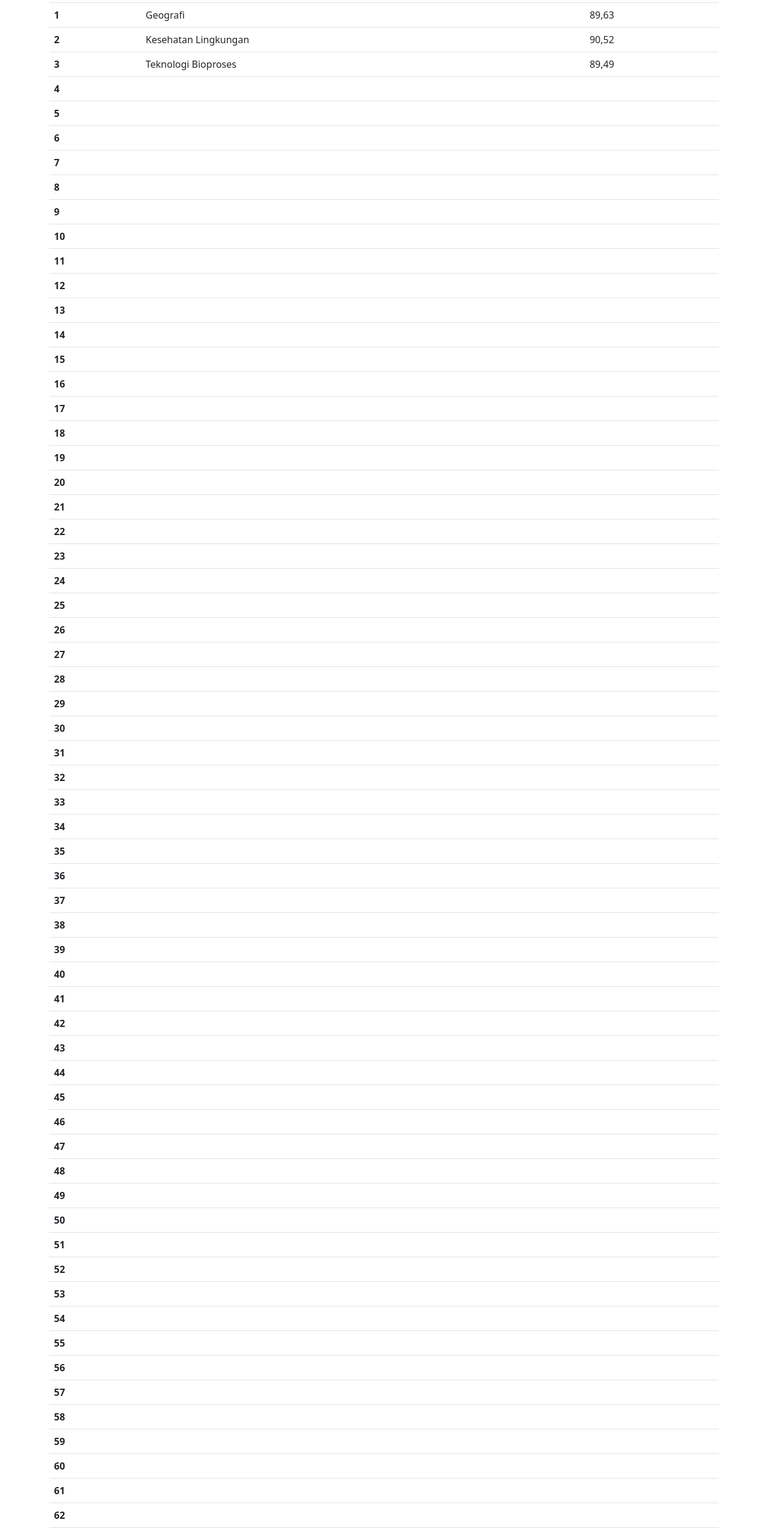
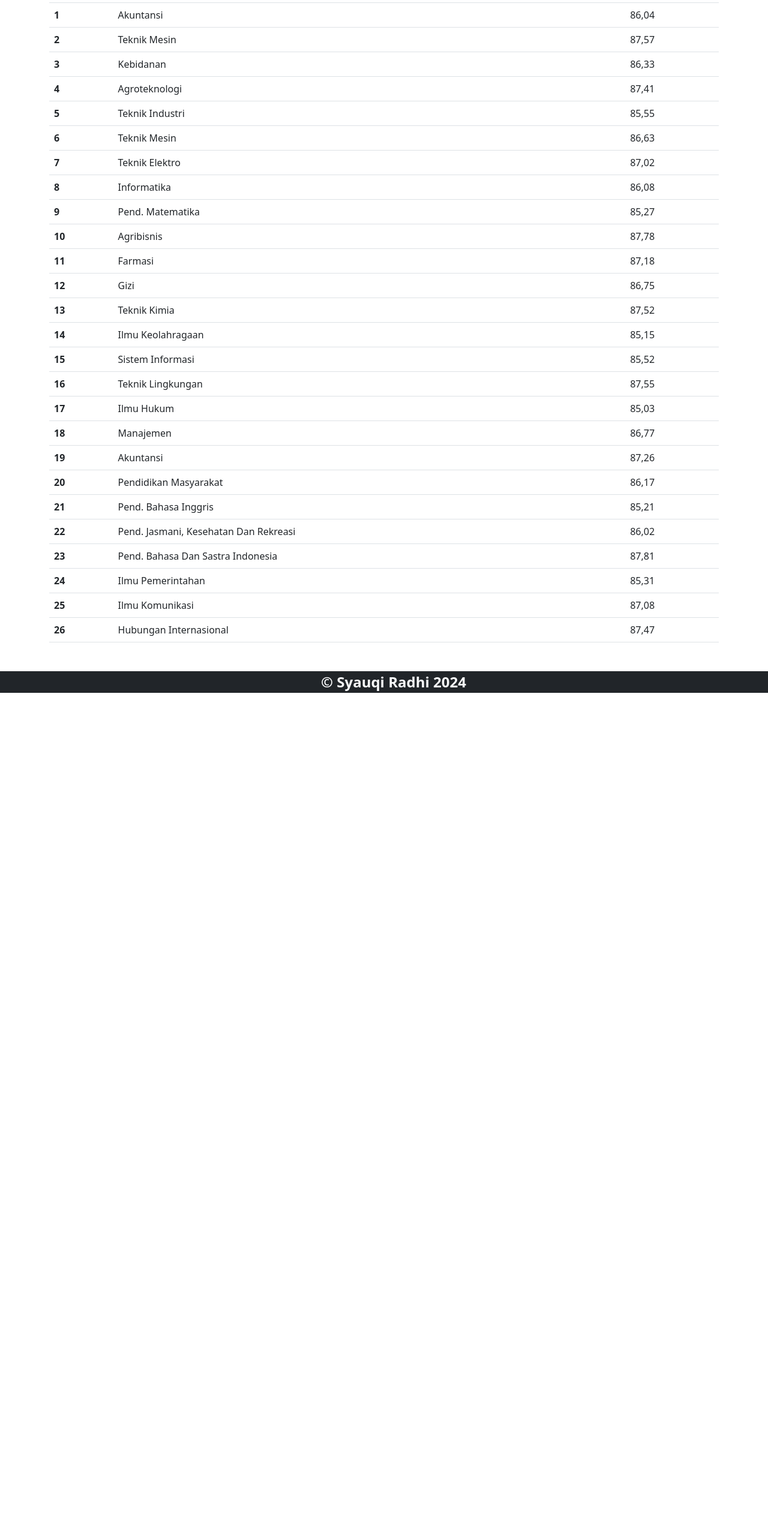
Before and after one commit to Radhi2006/Rata-Rata-Raport, a plain HTML site: page Unsika.html in a window 1280 px wide. Shown: the part 180-2739 px from the top of the page at 60% size. After the commit the page ends 1351 px from the top, so only its background shows below. Drawn offline with nearby package versions, Linux system fonts and the light colour scheme.

Commit message:
Update Unsika.html

```diff
--- a/Unsika.html
+++ b/Unsika.html
@@ -18,12 +18,15 @@
                 <div>
                     <img src="foto/yapidh.jpeg" height="40px" width="40px"/>
                 </div>
-                <a class="navbar-brand text-center m-lg-2">Universitas Tirtayasa</a>
+                <a class="navbar-brand text-center m-lg-2">Universitas Negeri Karawang</a>
                 <ul class="navbar-nav ms-auto">
                     <li class="nav-item">
-                        <a class="nav-link active" aria-current="page" href="/index.html">Home</a>
+                        <a class="nav-link active" aria-current="page" href="/Rata-Rata-Raport">Home</a>
                     </li>
                 </ul>
+                <form class="d-flex m-lg-2" role="search">
+                  <input type="text" id="filter" placeholder="Cari Prodi.." class="form-control form-control-lg shadow-none">
+                </form>
             </div>
         </nav>
     </div>
@@ -50,398 +53,133 @@
         <tbody>
           <tr>
             <th scope="row">1</th>
-            <td>Geografi</td>
-            <td>89,63</td>
+            <td>Akuntansi</td>
+            <td>86,04</td>
           </tr>
           <tr>
             <th scope="row">2</th>
-            <td>Kesehatan Lingkungan</td>
-            <td>90,52</td>
+            <td>Teknik Mesin</td>
+            <td>87,57</td>
           </tr>
           <tr>
             <th scope="row">3</th>
-            <td>Teknologi Bioproses</td>
-            <td>89,49</td>
+            <td>Kebidanan</td>
+            <td>86,33</td>
           </tr>
           <tr>
             <th scope="row">4</th>
-            <td></td>
-            <td></td>
+            <td>Agroteknologi</td>
+            <td>87,41</td>
           </tr>
           <tr>
             <th scope="row">5</th>
-            <td></td>
-            <td></td>
+            <td>Teknik Industri</td>
+            <td>85,55</td>
           </tr>
           <tr>
             <th scope="row">6</th>
-            <td></td>
-            <td></td>
+            <td>Teknik Mesin</td>
+            <td>86,63</td>
           </tr>
           <tr>
             <th scope="row">7</th>
-            <td></td>
-            <td></td>
+            <td>Teknik Elektro</td>
+            <td>87,02</td>
           </tr>
           <tr>
             <th scope="row">8</th>
-            <td></td>
-            <td></td>
+            <td>Informatika</td>
+            <td>86,08</td>
           </tr>
           <tr>
             <th scope="row">9</th>
-            <td></td>
-            <td></td>
+            <td>Pend. Matematika</td>
+            <td>85,27</td>
           </tr>
           <tr>
             <th scope="row">10</th>
-            <td></td>
-            <td></td>
+            <td>Agribisnis</td>
+            <td>87,78</td>
           </tr>
           <tr>
             <th scope="row">11</th>
-            <td></td>
-            <td></td>
+            <td>Farmasi</td>
+            <td>87,18</td>
           </tr>
           <tr>
             <th scope="row">12</th>
-            <td></td>
-            <td></td>
+            <td>Gizi</td>
+            <td>86,75</td>
           </tr>
           <tr>
             <th scope="row">13</th>
-            <td></td>
-            <td></td>
+            <td>Teknik Kimia</td>
+            <td>87,52</td>
           </tr>
           <tr>
             <th scope="row">14</th>
-            <td></td>
-            <td></td>
+            <td>Ilmu Keolahragaan</td>
+            <td>85,15</td>
           </tr>
           <tr>
             <th scope="row">15</th>
-            <td></td>
-            <td></td>
+            <td>Sistem Informasi</td>
+            <td>85,52</td>
           </tr>
           <tr>
             <th scope="row">16</th>
-            <td></td>
-            <td></td>
+            <td>Teknik Lingkungan</td>
+            <td>87,55</td>
           </tr>
           <tr>
             <th scope="row">17</th>
-            <td></td>
-            <td></td>
+            <td>Ilmu Hukum</td>
+            <td>85,03</td>
           </tr>
           <tr>
             <th scope="row">18</th>
-            <td></td>
-            <td></td>
+            <td>Manajemen</td>
+            <td>86,77</td>
           </tr>
           <tr>
             <th scope="row">19</th>
-            <td></td>
-            <td></td>
+            <td>Akuntansi</td>
+            <td>87,26</td>
           </tr>
           <tr>
             <th scope="row">20</th>
-            <td></td>
-            <td></td>
+            <td>Pendidikan Masyarakat</td>
+            <td>86,17</td>
           </tr>
           <tr>
             <th scope="row">21</th>
-            <td></td>
-            <td></td>
+            <td>Pend. Bahasa Inggris</td>
+            <td>85,21</td>
           </tr>
           <tr>
             <th scope="row">22</th>
-            <td></td>
-            <td></td>
+            <td>Pend. Jasmani, Kesehatan Dan Rekreasi</td>
+            <td>86,02</td>
           </tr>
           <tr>
             <th scope="row">23</th>
-            <td></td>
-            <td></td>
+            <td>Pend. Bahasa Dan Sastra Indonesia</td>
+            <td>87,81</td>
           </tr>
           <tr>
             <th scope="row">24</th>
-            <td></td>
-            <td></td>
+            <td>Ilmu Pemerintahan</td>
+            <td>85,31</td>
           </tr>
           <tr>
             <th scope="row">25</th>
-            <td></td>
-            <td></td>
+            <td>Ilmu Komunikasi</td>
+            <td>87,08</td>
           </tr>
           <tr>
             <th scope="row">26</th>
-            <td></td>
-            <td></td>
-          </tr>
-          <tr>
-            <th scope="row">27</th>
-            <td></td>
-            <td></td>
-          </tr>
-          <tr>
-            <th scope="row">28</th>
-            <td></td>
-            <td></td>
-          </tr>
-          <tr>
-            <th scope="row">29</th>
-            <td></td>
-            <td></td>
-          </tr>
-          <tr>
-            <th scope="row">30</th>
-            <td></td>
-            <td></td>
-          </tr>
-          <tr>
-            <th scope="row">31</th>
-            <td></td>
-            <td></td>
-          </tr>
-          <tr>
-            <th scope="row">32</th>
-            <td></td>
-            <td></td>
-          </tr>
-          <tr>
-            <th scope="row">33</th>
-            <td></td>
-            <td></td>
-          </tr>
-          <tr>
-            <th scope="row">34</th>
-            <td></td>
-            <td></td>
-          </tr>
-          <tr>
-            <th scope="row">35</th>
-            <td></td>
-            <td></td>
-          </tr>
-          <tr>
-            <th scope="row">36</th>
-            <td></td>
-            <td></td>
-          </tr>
-          <tr>
-            <th scope="row">37</th>
-            <td></td>
-            <td></td>
-          </tr>
-          <tr>
-            <th scope="row">38</th>
-            <td></td>
-            <td></td>
-          </tr>
-          <tr>
-            <th scope="row">39</th>
-            <td></td>
-            <td></td>
-          </tr>
-          <tr>
-            <th scope="row">40</th>
-            <td></td>
-            <td></td>
-          </tr>
-          <tr>
-            <th scope="row">41</th>
-            <td></td>
-            <td></td>
-          </tr>
-          <tr>
-            <th scope="row">42</th>
-            <td></td>
-            <td></td>
-          </tr>
-          <tr>
-            <th scope="row">43</th>
-            <td></td>
-            <td></td>
-          </tr>
-          <tr>
-            <th scope="row">44</th>
-            <td></td>
-            <td></td>
-          </tr>
-          <tr>
-            <th scope="row">45</th>
-            <td></td>
-            <td></td>
-          </tr>
-          <tr>
-            <th scope="row">46</th>
-            <td></td>
-            <td></td>
-          </tr>
-          <tr>
-            <th scope="row">47</th>
-            <td></td>
-            <td></td>
-          </tr>
-          <tr>
-            <th scope="row">48</th>
-            <td></td>
-            <td></td>
-          </tr>
-          <tr>
-            <th scope="row">49</th>
-            <td></td>
-            <td></td>
-          </tr>
-          <tr>
-            <th scope="row">50</th>
-            <td></td>
-            <td></td>
-          </tr>
-          <tr>
-            <th scope="row">51</th>
-            <td></td>
-            <td></td>
-          </tr>
-          <tr>
-            <th scope="row">52</th>
-            <td></td>
-            <td></td>
-          </tr>
-          <tr>
-            <th scope="row">53</th>
-            <td></td>
-            <td></td>
-          </tr>
-          <tr>
-            <th scope="row">54</th>
-            <td></td>
-            <td></td>
-          </tr>
-          <tr>
-            <th scope="row">55</th>
-            <td></td>
-            <td></td>
-          </tr>
-          <tr>
-            <th scope="row">56</th>
-            <td></td>
-            <td></td>
-          </tr>
-          <tr>
-            <th scope="row">57</th>
-            <td></td>
-            <td></td>
-          </tr>
-          <tr>
-            <th scope="row">58</th>
-            <td></td>
-            <td></td>
-          </tr>
-          <tr>
-            <th scope="row">59</th>
-            <td></td>
-            <td></td>
-          </tr>
-          <tr>
-            <th scope="row">60</th>
-            <td></td>
-            <td></td>
-          </tr>
-          <tr>
-            <th scope="row">61</th>
-            <td></td>
-            <td></td>
-          </tr>
-          <tr>
-            <th scope="row">62</th>
-            <td></td>
-            <td></td>
-          </tr>
-          <tr>
-            <th scope="row">63</th>
-            <td></td>
-            <td></td>
-          </tr>
-          <tr>
-            <th scope="row">64</th>
-            <td></td>
-            <td></td>
-          </tr>
-          <tr>
-            <th scope="row">65</th>
-            <td></td>
-            <td></td>
-          </tr>
-          <tr>
-            <th scope="row">66</th>
-            <td></td>
-            <td></td>
-          </tr>
-          <tr>
-            <th scope="row">67</th>
-            <td></td>
-            <td></td>
-          </tr>
-          <tr>
-            <th scope="row">68</th>
-            <td></td>
-            <td></td>
-          </tr>
-          <tr>
-            <th scope="row">69</th>
-            <td></td>
-            <td></td>
-          </tr>
-          <tr>
-            <th scope="row">70</th>
-            <td></td>
-            <td></td>
-          </tr>
-          <tr>
-            <th scope="row">71</th>
-            <td></td>
-            <td></td>
-          </tr>
-          <tr>
-            <th scope="row">72</th>
-            <td></td>
-            <td></td>
-          </tr>
-          <tr>
-            <th scope="row">73</th>
-            <td></td>
-            <td></td>
-          </tr>
-          <tr>
-            <th scope="row">74</th>
-            <td></td>
-            <td></td>
-          </tr>
-          <tr>
-            <th scope="row">75</th>
-            <td></td>
-            <td></td>
-          </tr>
-          <tr>
-            <th scope="row">76</th>
-            <td></td>
-            <td></td>
-          </tr>
-          <tr>
-            <th scope="row">77</th>
-            <td></td>
-            <td></td>
-          </tr>
-          <tr>
-            <th scope="row">78</th>
-            <td></td>
-            <td></td>
-          </tr>
-          <tr>
-            <th scope="row">79</th>
-            <td></td>
-            <td></td>
+            <td>Hubungan Internasional</td>
+            <td>87,47</td>
           </tr>
         </tbody>
       </table>
@@ -461,6 +199,6 @@
 
 
     <!-- JavaScript Bundle with Popper -->
-    <script src="https://cdn.jsdelivr.net/npm/bootstrap@5.2.3/dist/js/bootstrap.bundle.min.js" integrity="sha384-kenU1KFdBIe4zVF0s0G1M5b4hcpxyD9F7jL+jjXkk+Q2h455rYXK/7HAuoJl+0I4" crossorigin="anonymous"></script>
+    <script src="script.js"></script>
 </body>
 </html>
```
